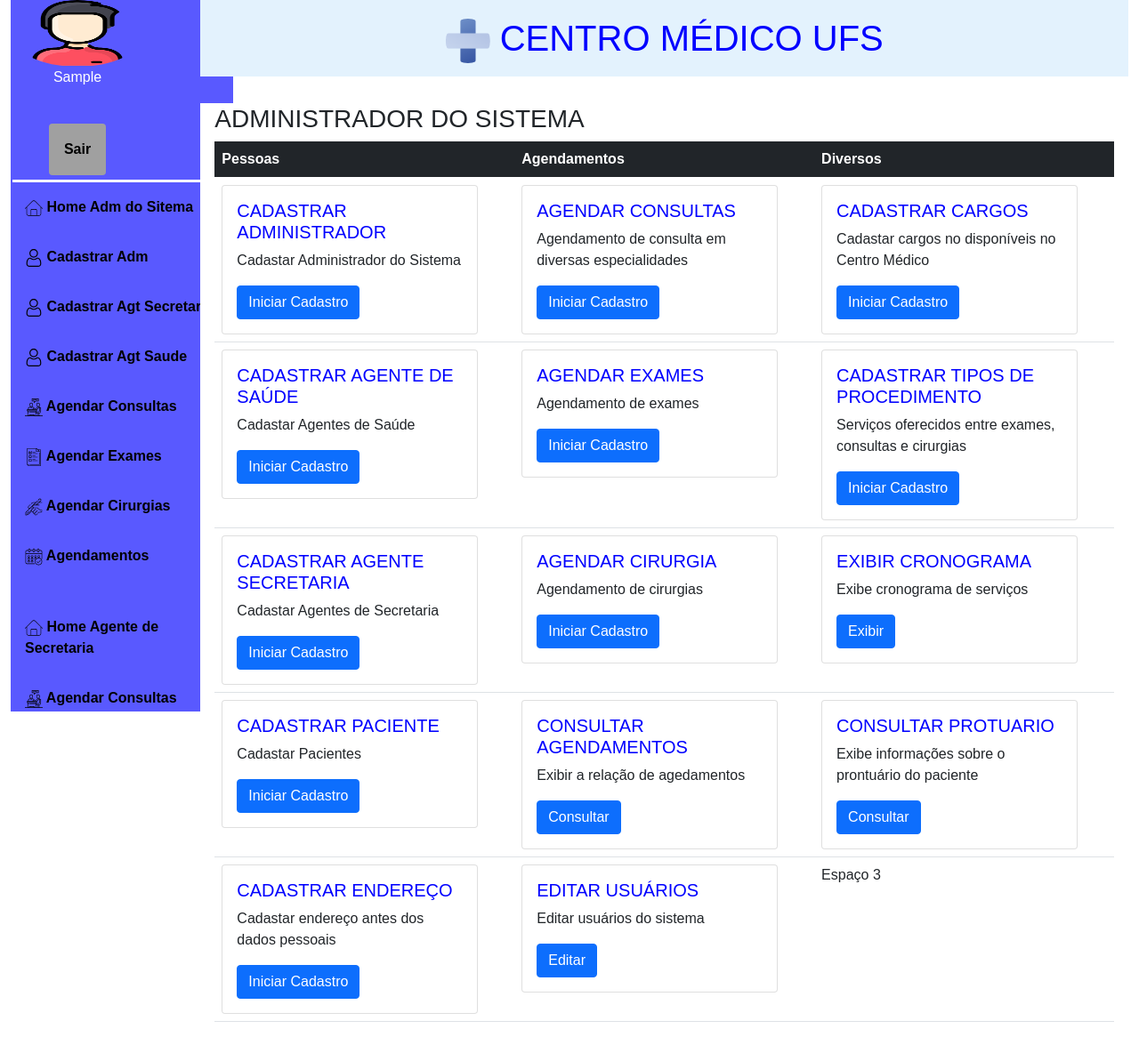
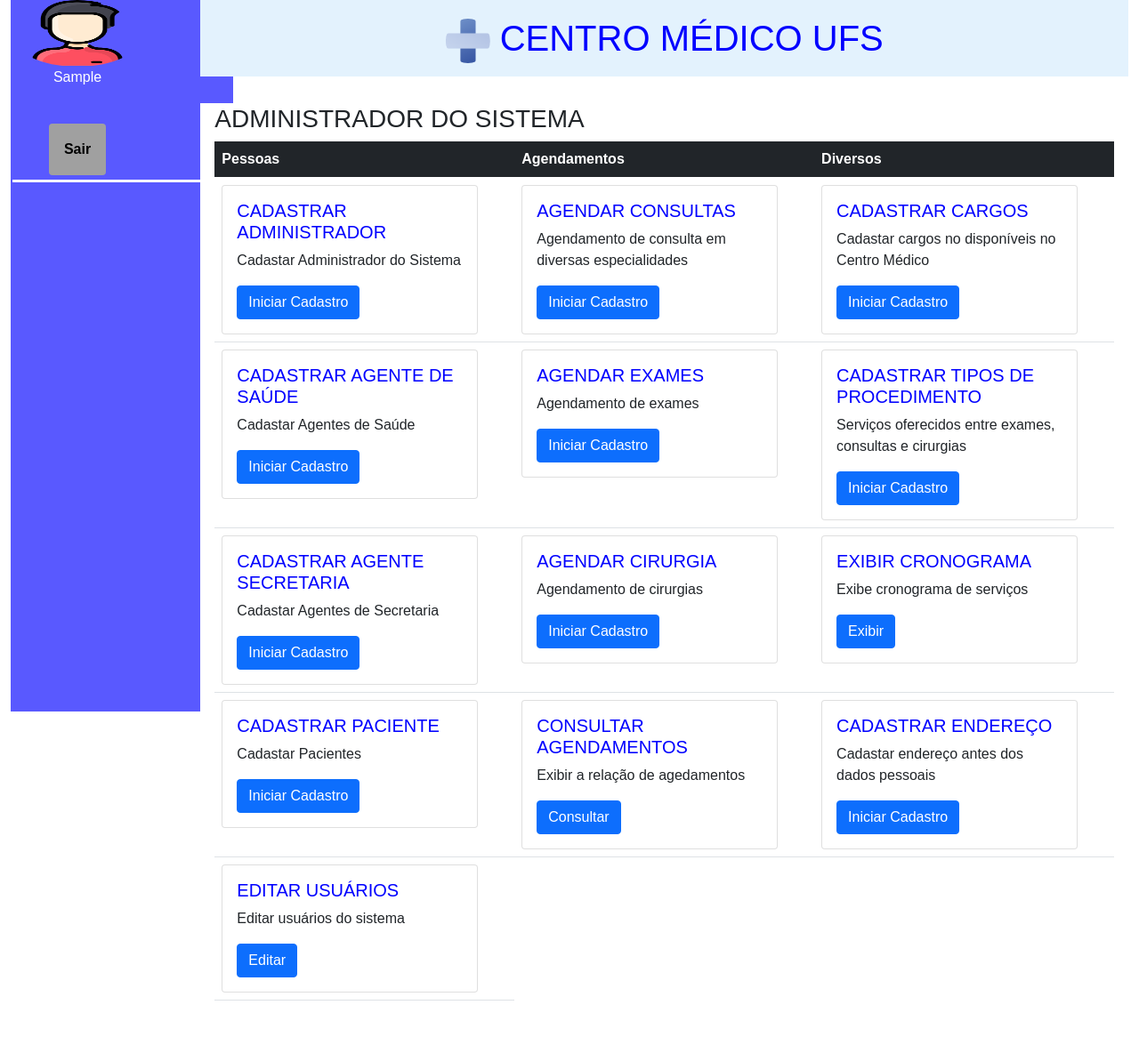
Before and after one commit to EmersonNetero/projetoES, a Django app: page /admsistema/ in a window 1280 px wide. Shown: the whole page at 89% size. After the commit the page ends 1125 px from the top, so only its background shows below. Run offline with Django 3.2, Linux system fonts and the light colour scheme; a user stored in the database is signed in; tables that the repository leaves empty hold one stand-in row (values such as "Sample post").

Commit message:
alguns ajustes novamente

```diff
--- a/app/templates/base.html
+++ b/app/templates/base.html
@@ -44,6 +44,7 @@
             {% endblock %}
 
             <div class="line"></div>
+            {% if db.tipo_usuario == 'Adm do Sistema' or dbs.tipo_usuario == 'Adm do Sistema' or db2.tipo_usuario == 'Adm do Sistema'%}
             <a href="/admSistema"> <img src="{% static '/icones/botao-home.svg' %}" alt=""  width="20" height="20"> Home Adm do Sitema</a>
             <a href="/cadAdmSistema"> <img src="{% static '/icones/user.svg' %}" alt=""  width="20" height="20"> Cadastrar Adm</a>
             <a href="/cadastrarAgntSecretaria"> <img src="{% static '/icones/user.svg' %}" alt=""  width="20" height="20"> Cadastrar Agt Secretaria</a>
@@ -53,6 +54,7 @@
             <a href="/agendarCirurgias"> <img src="{% static '/icones/surgery.svg' %}" alt=""  width="20" height="20"> Agendar Cirurgias</a>
             <a href="/consultarAgendamento"> <img src="{% static '/icones/calendar.svg' %}" alt=""  width="20" height="20"> Agendamentos</a>
             <br>
+
             <a href="/agtSecretaria"> <img src="{% static '/icones/botao-home.svg' %}" alt=""  width="20" height="20"> Home Agente de Secretaria</a>
             <a href="/agendarConsultas"> <img src="{% static '/icones/consulta.svg' %}" alt=""  width="20" height="20"> Agendar Consultas</a>
             <a href="/agendarExames"> <img src="{% static '/icones/exam.svg' %}" alt=""  width="20" height="20"> Agendar Exames</a>
@@ -65,7 +67,7 @@
             <a href="/agtSaude"> <img src="{% static '/icones/botao-home.svg' %}" alt=""  width="20" height="20"> Home Agente de Saúde</a>
             <a href="/cronogramaAgtSaude/{{user.first_name}}"> <img src="{% static '/icones/rede.svg' %}" alt=""  width="20" height="20"> Exibir Cronograma </a>
             <a href="/consultaProntuarios"> <img src="{% static '/icones/exam.svg' %}" alt=""  width="20" height="20"> Visualizar Prontuário </a>
-
+            {% endif %}
 
           </ul>
 
--- a/pessoa/forms.py
+++ b/pessoa/forms.py
@@ -60,7 +60,7 @@ class AgendamentoForm(ModelForm):
     data_agendamento = forms.DateField(localize=False,
                                       widget=forms.DateInput(format='%Y-%m-%d', attrs={'type': 'date'}),
                                       initial=datetime.datetime.now())
-    tipo_agendamento = forms.CharField(widget=forms.TextInput(attrs={'disabled':'True'}))
+    tipo_agendamento = forms.CharField(widget=forms.TextInput())
     observacao = forms.CharField(max_length=300, required=False, widget=forms.Textarea(attrs={'cols': 50, 'rows': 4}), label='Observação')
     pago = forms.BooleanField(required=False, widget=forms.CheckboxInput(attrs={'size': 20}))
     confirmado = forms.BooleanField(required=False, widget=forms.CheckboxInput(attrs={'size': 20}))
--- a/pessoa/templates/consultarAgendamento.html
+++ b/pessoa/templates/consultarAgendamento.html
@@ -28,7 +28,11 @@
                 <th>{{dbs.fk_paciente}}</th>
                 <th>{{dbs.fk_agente_saude}}</th>
                 <th>R$ {{dbs.valor}}</th>
-                <th>{{dbs.pago}}</th>
+                {% if dbs.pago%}
+                <th>Pago</th>
+                {% else %}
+                <th>Pagamento Pendente</th>
+                {%endif%}
                 <th>{{dbs.data_agendamento}}</th>
                 <th>
                     <a href="/verAgendamento/{{dbs.pk_agendamento}}" class="btn primary">Ver</a>
--- a/pessoa/templates/menuAdmSistema.html
+++ b/pessoa/templates/menuAdmSistema.html
@@ -120,9 +120,9 @@
         <td>
             <div class="card" style="width: 18rem;">
                 <div class="card-body">
-                    <h5 class="card-title" style="color: blue">CONSULTAR PROTUARIO</h5>
-                    <p class="card-text">Exibe informações sobre o prontuário do paciente</p>
-                    <a href="#" class="btn btn-primary">Consultar</a>
+                    <h5 class="card-title" style="color: blue">CADASTRAR ENDEREÇO</h5>
+                    <p class="card-text">Cadastar endereço antes dos dados pessoais</p>
+                    <a href="/cadastrarEndereco" class="btn btn-primary">Iniciar Cadastro</a>
                 </div>
             </div>
         </td>
@@ -131,23 +131,13 @@
         <td>
             <div class="card" style="width: 18rem;">
                 <div class="card-body">
-                    <h5 class="card-title" style="color: blue">CADASTRAR ENDEREÇO</h5>
-                    <p class="card-text">Cadastar endereço antes dos dados pessoais</p>
-                    <a href="/cadastrarEndereco" class="btn btn-primary">Iniciar Cadastro</a>
-                </div>
-            </div>
-        </td>
-        <td>
-            <div class="card" style="width: 18rem;">
-                <div class="card-body">
                     <h5 class="card-title" style="color: blue">EDITAR USUÁRIOS</h5>
                     <p class="card-text">Editar usuários do sistema</p>
                     <a href="/usuarios" class="btn btn-primary">Editar</a>
                 </div>
         </td>
-        <td>
-            Espaço 3
-        </td>
+
+
     </tr>
 
 </table>
```
Also changed, not shown: pessoa/templates/cronogramAgt.html (+6 -1 lines).
